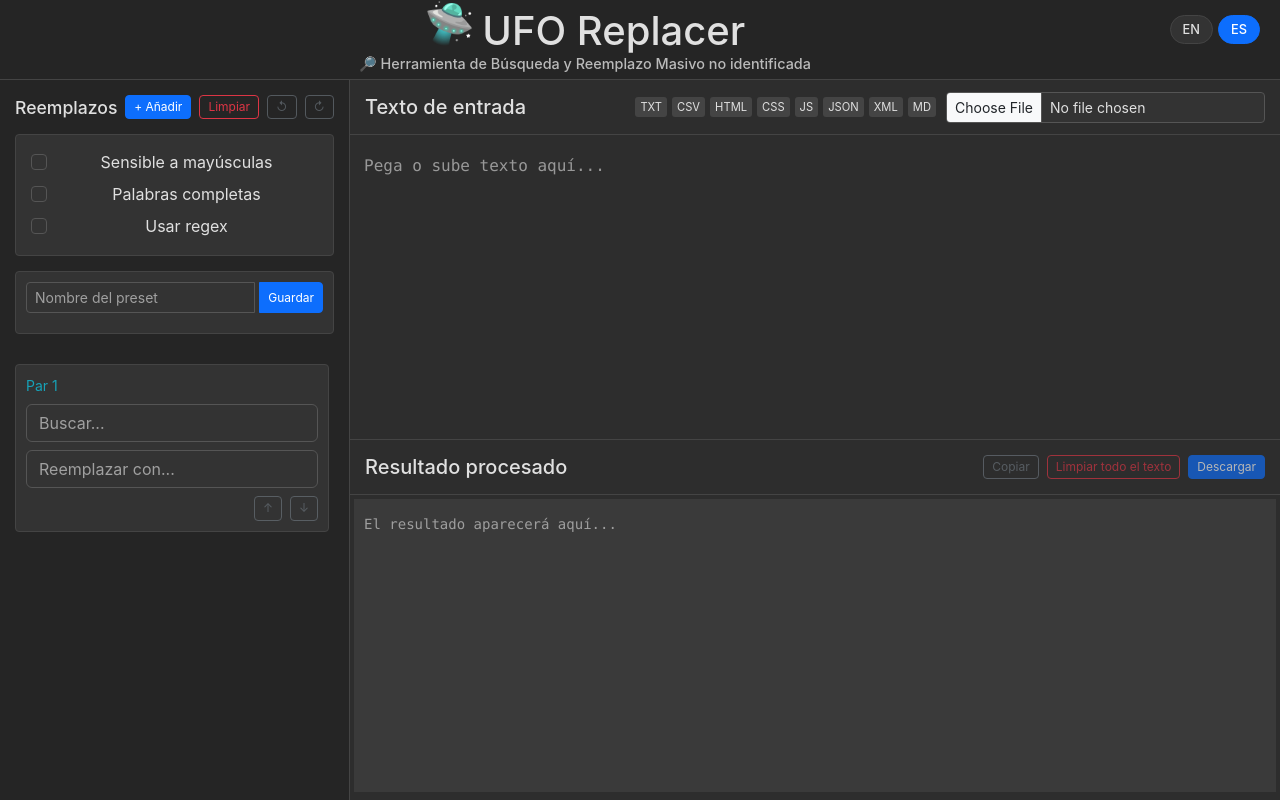
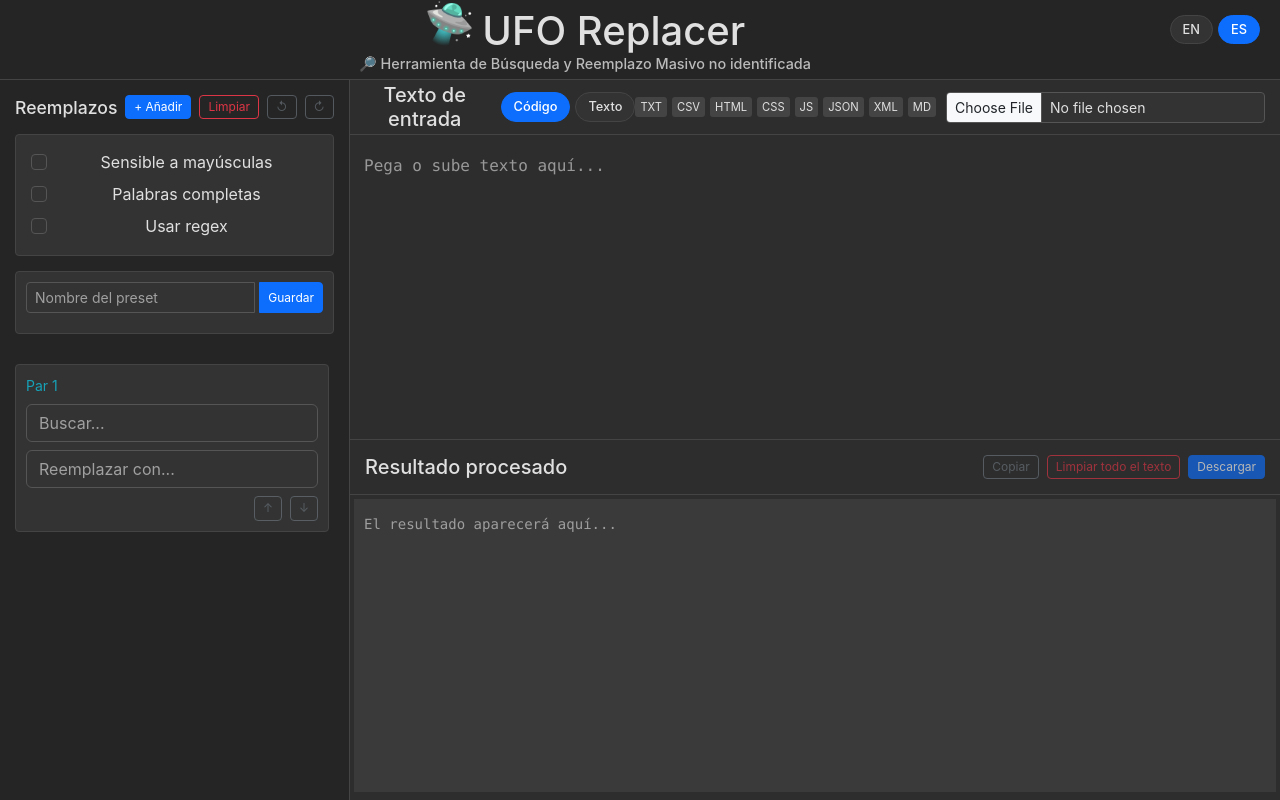
Before and after one commit to aisurf3r/UFOreplacer, a Vue app: page / in a window 1280 px wide. Built offline with nearby package versions, Linux system fonts and the light colour scheme.

Commit message:
Update ReplacementForm.vue

```diff
--- a/src/components/ReplacementForm.vue
+++ b/src/components/ReplacementForm.vue
@@ -108,7 +108,9 @@ const translations: Translations = {
     presetError: "Failed to {action} preset",
     fileSizeError: "File size exceeds 1MB limit",
     nextMatch: "Next match",
-    prevMatch: "Previous match"
+    prevMatch: "Previous match",
+    outputModeCode: "Code",
+    outputModeText: "Text"
   },
   es: {
     appTitle: "UFO Replacer",
@@ -155,7 +157,9 @@ const translations: Translations = {
     presetError: "Error al {action} el preset",
     fileSizeError: "El archivo excede el límite de 1MB",
     nextMatch: "Siguiente coincidencia",
-    prevMatch: "Coincidencia anterior"
+    prevMatch: "Coincidencia anterior",
+    outputModeCode: "Código",
+    outputModeText: "Texto"
   }
 };
 
@@ -195,6 +199,7 @@ const highlightMatchesData = ref<Record<string, HighlightMatch[]>>({});
 const currentHighlightIndices = ref<Record<string, number>>({});
 const isFirstNavigation = ref(true);
 const isTyping = ref(false);
+const outputMode = ref<'code' | 'text'>('code'); // New state for output mode
 
 const longPressTimer = ref<number | null>(null);
 const isLongPressing = ref(false);
@@ -1196,10 +1201,16 @@ function processAndHighlight() {
       if (outputContainerRef.value) {
         outputContainerRef.value.innerHTML = '';
         if (processedText.value) {
-          const codeElement = document.createElement('code');
-          codeElement.textContent = processedText.value;
-          outputContainerRef.value.appendChild(codeElement);
-          hljs.highlightElement(codeElement);
+          if (outputMode.value === 'code') {
+            const codeElement = document.createElement('code');
+            codeElement.textContent = processedText.value;
+            outputContainerRef.value.appendChild(codeElement);
+            hljs.highlightElement(codeElement);
+          } else {
+            const textElement = document.createElement('span');
+            textElement.textContent = processedText.value;
+            outputContainerRef.value.appendChild(textElement);
+          }
         }
       }
     } catch (error) {
@@ -1257,7 +1268,7 @@ onUnmounted(() => {
 });
 
 // ==================== WATCHERS ====================
-watch([textInput, () => [...replacements.value], () => ({ ...options })],
+watch([textInput, () => [...replacements.value], () => ({ ...options }), outputMode],
   ([newTextInput, newReplacements], [, oldReplacements]) => {
     const isLargeText = newTextInput.length > 10000;
     isProcessingLargeText.value = isLargeText;
@@ -1505,7 +1516,25 @@ watch([textInput, () => [...replacements.value], () => ({ ...options })],
     <section class="content">
       <div class="editor-panel">
         <div class="editor-header">
-          <h5 class="mb-0">{{ t('inputText') }}</h5>
+          <div class="d-flex align-items-center">
+            <h5 class="mb-0 me-3">{{ t('inputText') }}</h5>
+            <div class="output-mode-switcher">
+              <button
+                @click="outputMode = 'code'"
+                :class="{ 'active': outputMode === 'code' }"
+                aria-label="Code Mode"
+              >
+                {{ t('outputModeCode') }}
+              </button>
+              <button
+                @click="outputMode = 'text'"
+                :class="{ 'active': outputMode === 'text' }"
+                aria-label="Text Mode"
+              >
+                {{ t('outputModeText') }}
+              </button>
+            </div>
+          </div>
           <div class="file-upload-container">
             <div class="file-formats">
               <span class="format-icon" title="Text">TXT</span>
@@ -1573,7 +1602,8 @@ watch([textInput, () => [...replacements.value], () => ({ ...options })],
         </div>
         <pre
           ref="outputContainerRef"
-          class="editor-content output-pre hljs"
+          class="editor-content output-pre"
+          :class="{ 'hljs': outputMode === 'code' }"
           tabindex="0"
           :aria-label="t('processedOutput')"
           :data-placeholder="t('outputPlaceholder')"
@@ -1855,6 +1885,7 @@ body, html {
   font-family: 'SF Mono', 'Consolas', 'Monaco', monospace;
   text-align: left;
   position: relative;
+  transition: all 0.2s ease;
 }
 
 .output-pre:empty:before {
@@ -2035,6 +2066,32 @@ body, html {
   background: var(--btn-hover-bg);
 }
 
+.output-mode-switcher {
+  display: flex;
+  gap: 5px;
+}
+
+.output-mode-switcher button {
+  background: var(--input-bg);
+  border: 1px solid var(--border-color);
+  color: var(--text-color);
+  padding: 4px 12px;
+  border-radius: 16px;
+  cursor: pointer;
+  font-size: 0.8rem;
+  transition: all 0.2s ease;
+}
+
+.output-mode-switcher button.active {
+  background: #0d6efd;
+  border-color: #0d6efd;
+  color: white;
+}
+
+.output-mode-switcher button:hover {
+  background: var(--btn-hover-bg);
+}
+
 @keyframes floatUFO {
   0%, 100% {
     transform: translateY(0);
@@ -2141,6 +2198,10 @@ h1::before {
   margin-right: 0.5rem;
 }
 
+.me-3 {
+  margin-right: 1rem;
+}
+
 .mb-0 {
   margin-bottom: 0 !important;
 }
@@ -2170,6 +2231,10 @@ h1::before {
 
 .d-block {
   display: block !important;
+}
+
+.d-flex {
+  display: flex !important;
 }
 
 .w-auto {
@@ -2267,6 +2332,11 @@ h1::before {
   display: block;
 }
 
+.output-pre span {
+  white-space: pre-wrap !important;
+  word-break: break-word !important;
+}
+
 .output-pre code {
   white-space: pre-wrap !important;
   word-break: break-word !important;
```
